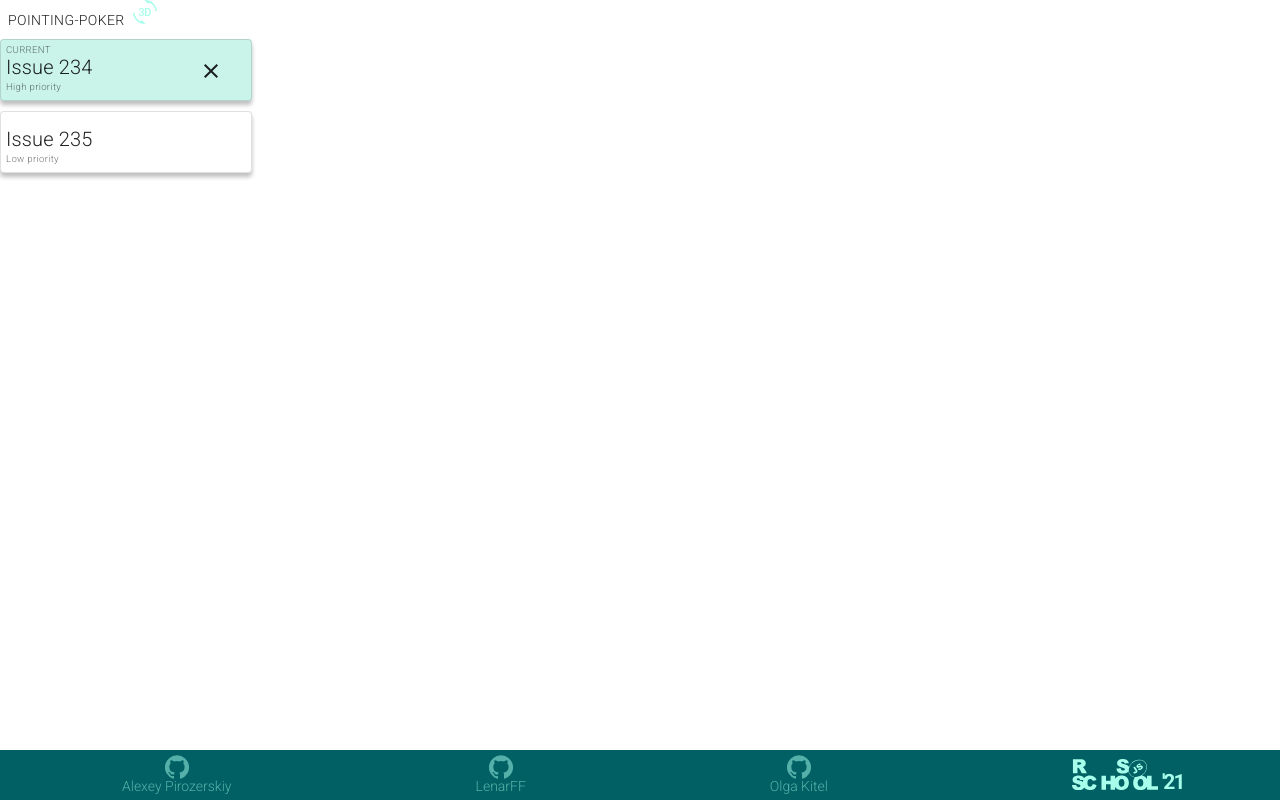
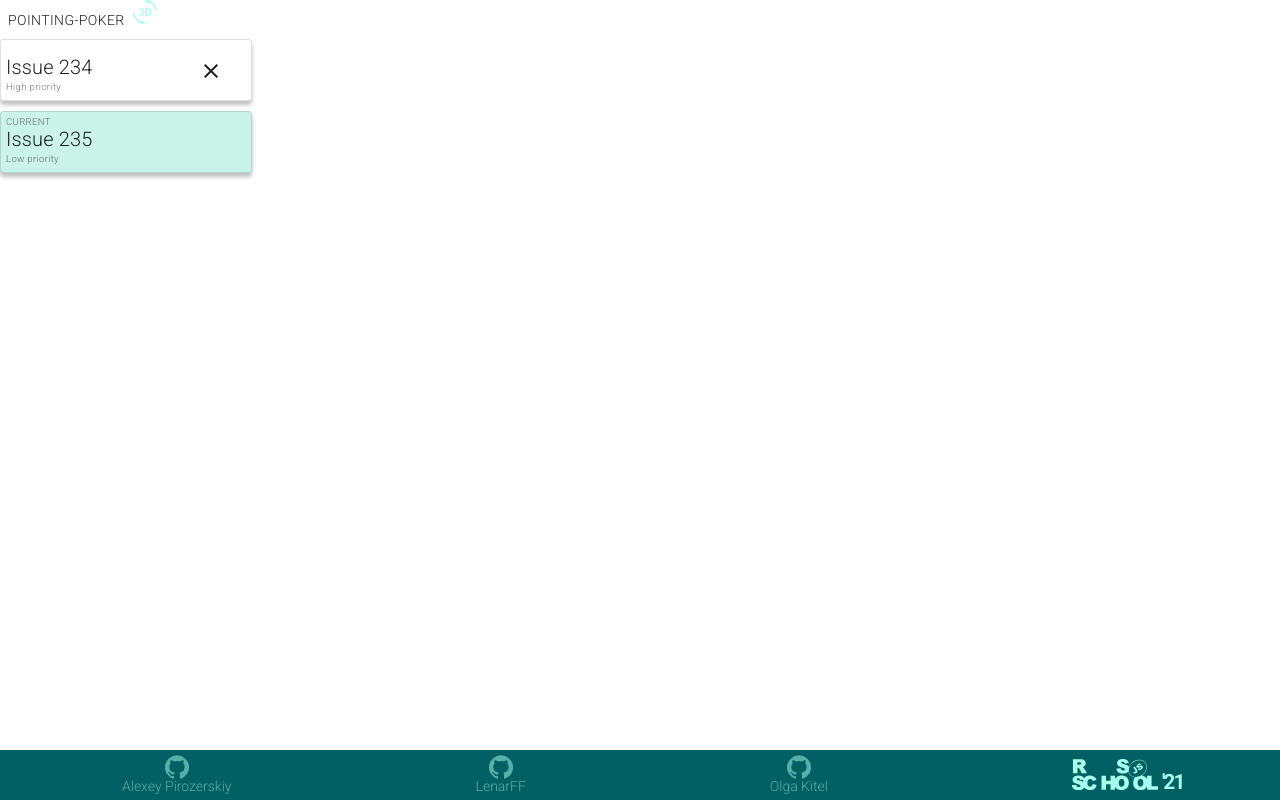
Before and after one commit to lexomut/Pointing-Poker, a React (Create React App) app: page / in a window 1280 px wide. Built offline with nearby package versions, Linux system fonts and the light colour scheme.

Commit message:
refactor: delete handler from props and add it inside component

```diff
--- a/src/App.tsx
+++ b/src/App.tsx
@@ -10,16 +10,8 @@ const App: React.FC = () => {
         <div className={styles.container}>
             <Button>pointing-poker</Button>
             <ThreeDRotation />
-            <IssueCard
-                name="Issue 234"
-                priority="High"
-                current
-                dealer
-                onDelete={() => {
-                    alert('DELETED');
-                }}
-            />
-            <IssueCard name="Issue 235" priority="Low" />
+            <IssueCard name="Issue 234" priority="High" dealer />
+            <IssueCard current name="Issue 235" priority="Low" />
             <Footer />
         </div>
     );
--- a/src/components/IssueCard/IssueCard.tsx
+++ b/src/components/IssueCard/IssueCard.tsx
@@ -1,4 +1,4 @@
-import React from 'react';
+import React, { useCallback } from 'react';
 import { makeStyles } from '@material-ui/core/styles';
 import Card from '@material-ui/core/Card';
 import CardActions from '@material-ui/core/CardActions';
@@ -42,13 +42,14 @@ type Props = {
     name: string;
     priority: 'Critical' | 'High' | 'Medium' | 'Low';
     dealer?: boolean;
-    onDelete?: () => void;
 };
 
 export const IssueCard: React.FC<Props> = (props: Props) => {
-    const { name, current, priority, dealer, onDelete } = props;
+    const { name, current, priority, dealer } = props;
     const classes = useStyles();
-
+    const handlerClick = useCallback(() => {
+        alert('add logic');
+    }, []);
     return (
         <Card className={clsx(classes.root, { [classes.current]: current })} variant="outlined">
             <CardContent className={classes.cardContainer}>
@@ -64,7 +65,7 @@ export const IssueCard: React.FC<Props> = (props: Props) => {
                 </Typography>
                 {dealer && (
                     <CardActions className={classes.button}>
-                        <Button onClick={onDelete}>
+                        <Button onClick={handlerClick}>
                             <CloseIcon />
                         </Button>
                     </CardActions>
@@ -77,5 +78,4 @@ export const IssueCard: React.FC<Props> = (props: Props) => {
 IssueCard.defaultProps = {
     current: false,
     dealer: false,
-    onDelete: () => {},
 };
```
